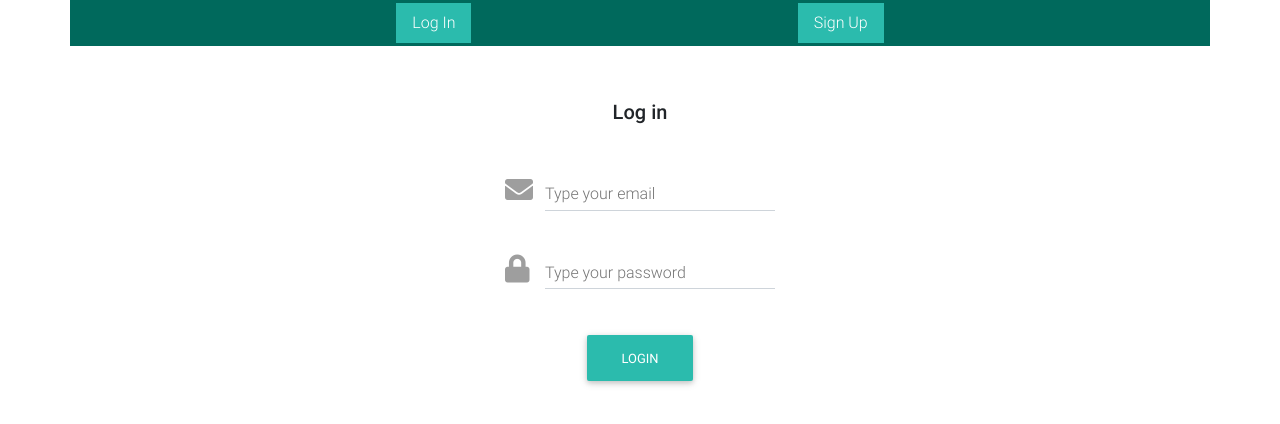
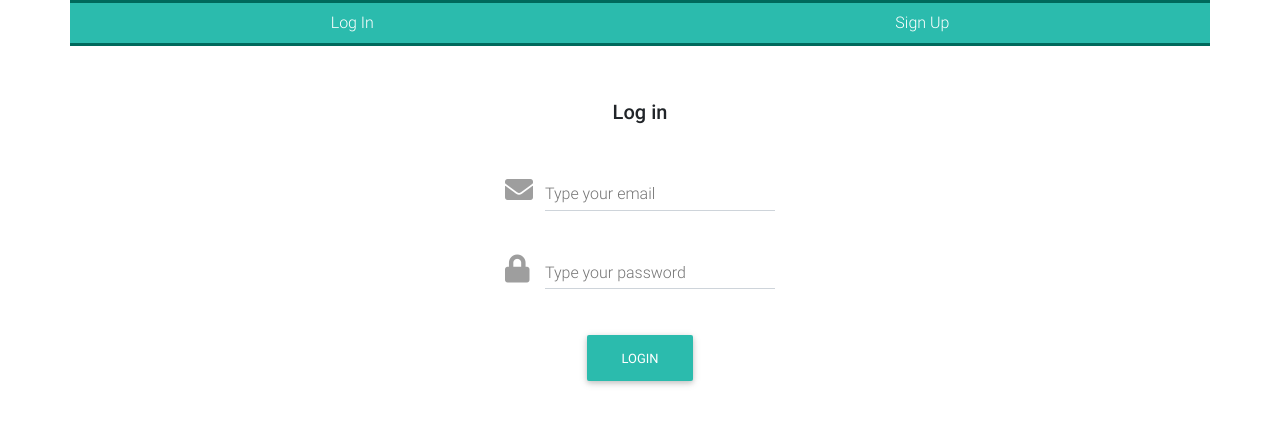
Before and after one commit to Solang3/wp-login, a React (Create React App) app: page / in a window 1280 px wide. Shown: the top 424 px of the page. Built offline with nearby package versions, Linux system fonts and the light colour scheme.

Commit message:
A0008 - Style

```diff
--- a/src/assets/scss/_custom-styles.scss
+++ b/src/assets/scss/_custom-styles.scss
@@ -9,6 +9,8 @@
       .tab-list-item {
         background-color: $default-color-dark;
         color: $white;
+        flex-grow: 1;
+        text-align: center;
         &.active {
             background-color: $default-color;
         }
```
